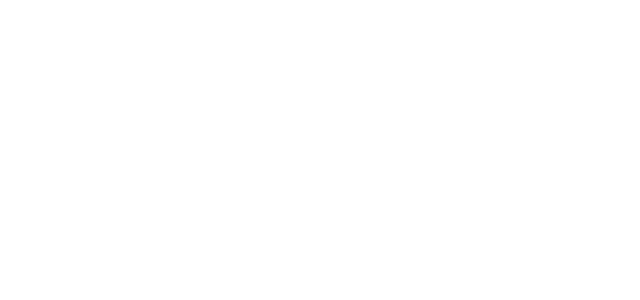
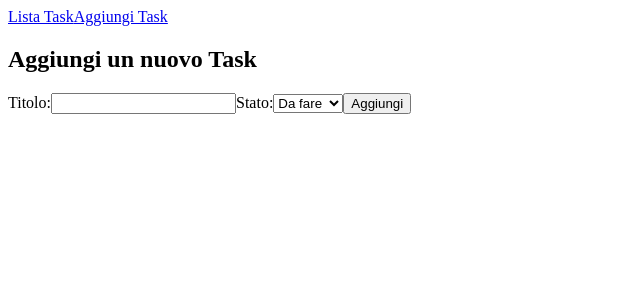
Before and after one commit to Melrizzuto/ex-react-task-manager, a React (Vite) app: page /add in a window 1280 px wide. Shown: the top 300 px of the page, without its empty margins (0-640 px from the left). Built offline with nearby package versions, Linux system fonts and the light colour scheme; no server answers.

Commit message:
milestone 1 2 3

```diff
--- a/src/App.jsx
+++ b/src/App.jsx
@@ -3,9 +3,11 @@ import { BrowserRouter, Routes, Route } from 'react-router-dom';
 import TaskList from './pages/TaskList';
 import AddTask from './pages/AddTask';
 import NavBar from './pages/NavBar';
+import { GlobalProvider } from "./contexts/GlobalContext";
 
 function App() {
   return (
+    <GlobalProvider>
       <BrowserRouter>
         <NavBar />
         <Routes>
@@ -13,6 +15,7 @@ function App() {
           <Route path="/add" element={<AddTask />} />
         </Routes>
       </BrowserRouter>
+    </GlobalProvider>
   );
 };
 
--- /dev/null
+++ b/src/components/TaskRow.jsx
@@ -0,0 +1,26 @@
+import React from "react";
+
+const getStatusStyle = (status) => {
+    switch (status) {
+        case "To do":
+            return { backgroundColor: "lightcoral" };
+        case "Doing":
+            return { backgroundColor: "khaki" };
+        case "Done":
+            return { backgroundColor: "lightgreen" };
+        default:
+            return {};
+    }
+};
+
+function TaskRow({ task }) {
+    return (
+        <tr>
+            <td>{task.title}</td>
+            <td style={getStatusStyle(task.status)}>{task.status}</td>
+            <td>{new Date(task.createdAt).toLocaleDateString()}</td>
+        </tr>
+    );
+}
+
+export default React.memo(TaskRow);
--- /dev/null
+++ b/src/contexts/GlobalContext.jsx
@@ -0,0 +1,27 @@
+import { createContext, useState, useEffect } from "react";
+import axios from "axios";
+
+export const GlobalContext = createContext();
+
+
+export function GlobalProvider({ children }) {
+    const [tasks, setTasks] = useState([])
+
+    useEffect(() => {
+        axios.get("http://localhost:3001/tasks")
+            .then((res) => {
+                console.log("Tasks ricevuti:", res.data);
+                setTasks(res.data)
+            })
+            .catch((error) => {
+                console.error("errore nel ricevere i dati", error)
+            })
+    }, []);
+
+    return (
+        <GlobalContext.Provider
+            value={{ tasks, setTasks }}>
+            {children}
+        </GlobalContext.Provider>
+    )
+};
--- a/src/pages/AddTask.jsx
+++ b/src/pages/AddTask.jsx
@@ -1,3 +1,59 @@
+import { useState, useContext } from "react";
+import axios from "axios";
+import { GlobalContext } from "../contexts/GlobalContext";
+
 export default function AddTask() {
+    const [title, setTitle] = useState("");
+    const [status, setStatus] = useState("To do"); // stato iniziale
+    const { tasks, setTasks } = useContext(GlobalContext);
 
+    const handleSubmit = (e) => {
+        e.preventDefault();
+
+        const newTask = {
+            title,
+            status,
+            createdAt: new Date().toISOString() // opzionale
+        };
+
+        axios.post(`${import.meta.env.VITE_API_URL}/tasks`, newTask)
+            .then((res) => {
+                setTasks([...tasks, res.data]);
+                setTitle("");
+                setStatus("To do");
+            })
+            .catch((err) => {
+                console.error("Errore durante l'aggiunta del task:", err);
+            });
+    };
+
+    return (
+        <form onSubmit={handleSubmit}>
+            <h2>Aggiungi un nuovo Task</h2>
+
+            <label>
+                Titolo:
+                <input
+                    type="text"
+                    value={title}
+                    onChange={(e) => setTitle(e.target.value)}
+                    required
+                />
+            </label>
+
+            <label>
+                Stato:
+                <select
+                    value={status}
+                    onChange={(e) => setStatus(e.target.value)}
+                >
+                    <option value="To do">Da fare</option>
+                    <option value="Doing">In corso</option>
+                    <option value="Done">Fatto</option>
+                </select>
+            </label>
+
+            <button type="submit">Aggiungi</button>
+        </form>
+    );
 }
--- a/src/pages/NavBar.jsx
+++ b/src/pages/NavBar.jsx
@@ -1 +1,19 @@
-export default function NavBar() { }
+import { NavLink } from "react-router-dom";
+
+export default function NavBar() {
+    return (
+        <nav>
+            <NavLink
+                to="/"
+            >
+                Lista Task
+            </NavLink>
+
+            <NavLink
+                to="/add"
+            >
+                Aggiungi Task
+            </NavLink>
+        </nav>
+    );
+}
--- a/src/pages/TaskList.jsx
+++ b/src/pages/TaskList.jsx
@@ -1,4 +1,27 @@
+import { useContext } from "react";
+import { GlobalContext } from "../contexts/GlobalContext";
+import TaskRow from "../components/TaskRow";
+
 export default function TaskList() {
+    const { tasks } = useContext(GlobalContext);
 
-
+    return (
+        <div>
+            <h1>Lista dei Task</h1>
+            <table>
+                <thead>
+                    <tr>
+                        <th>Nome</th>
+                        <th>Stato</th>
+                        <th>Data di Creazione</th>
+                    </tr>
+                </thead>
+                <tbody>
+                    {tasks.map((task) => (
+                        <TaskRow key={task.id} task={task} />
+                    ))}
+                </tbody>
+            </table>
+        </div>
+    );
 }
```
Lines whose indentation alone changed are shown as unchanged.
